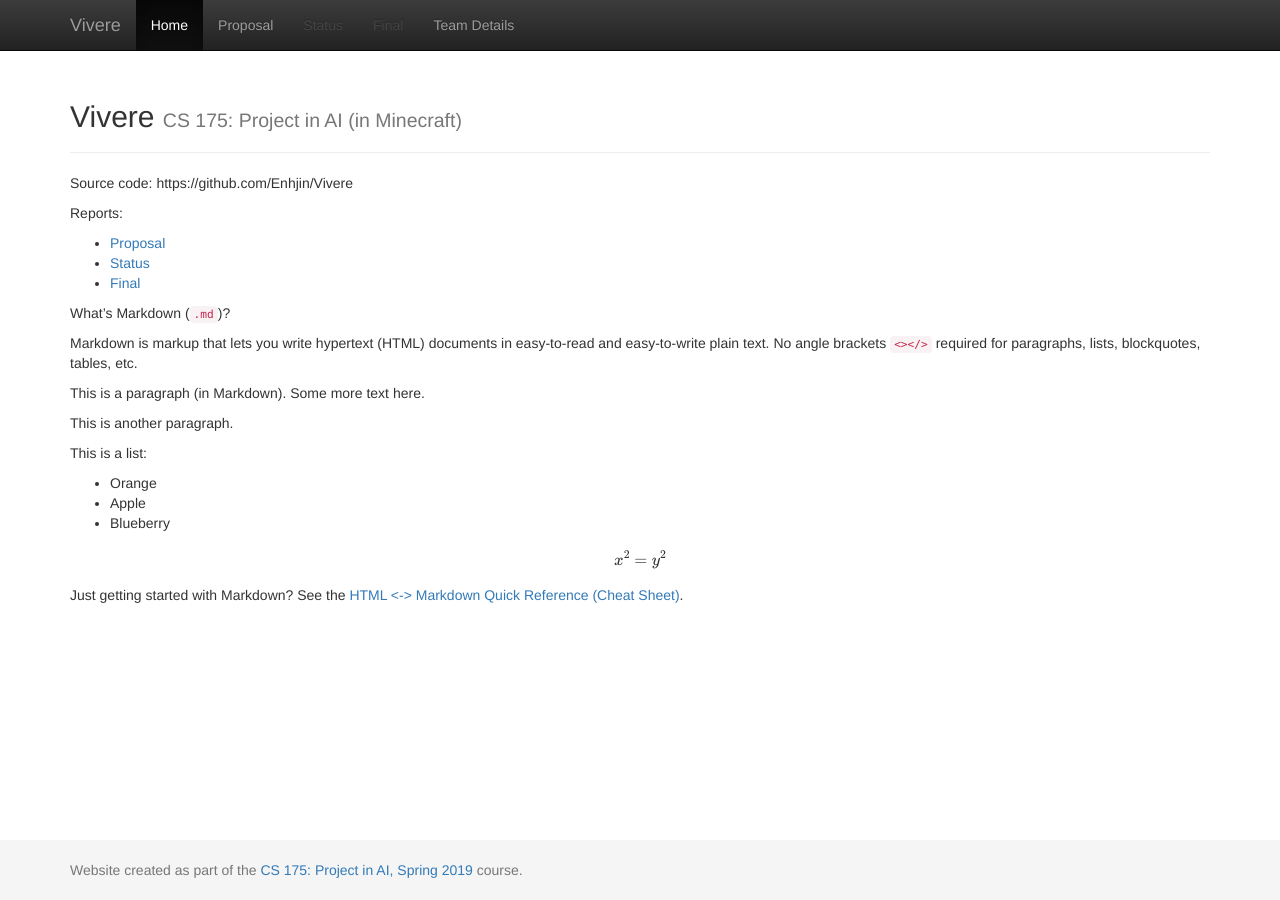
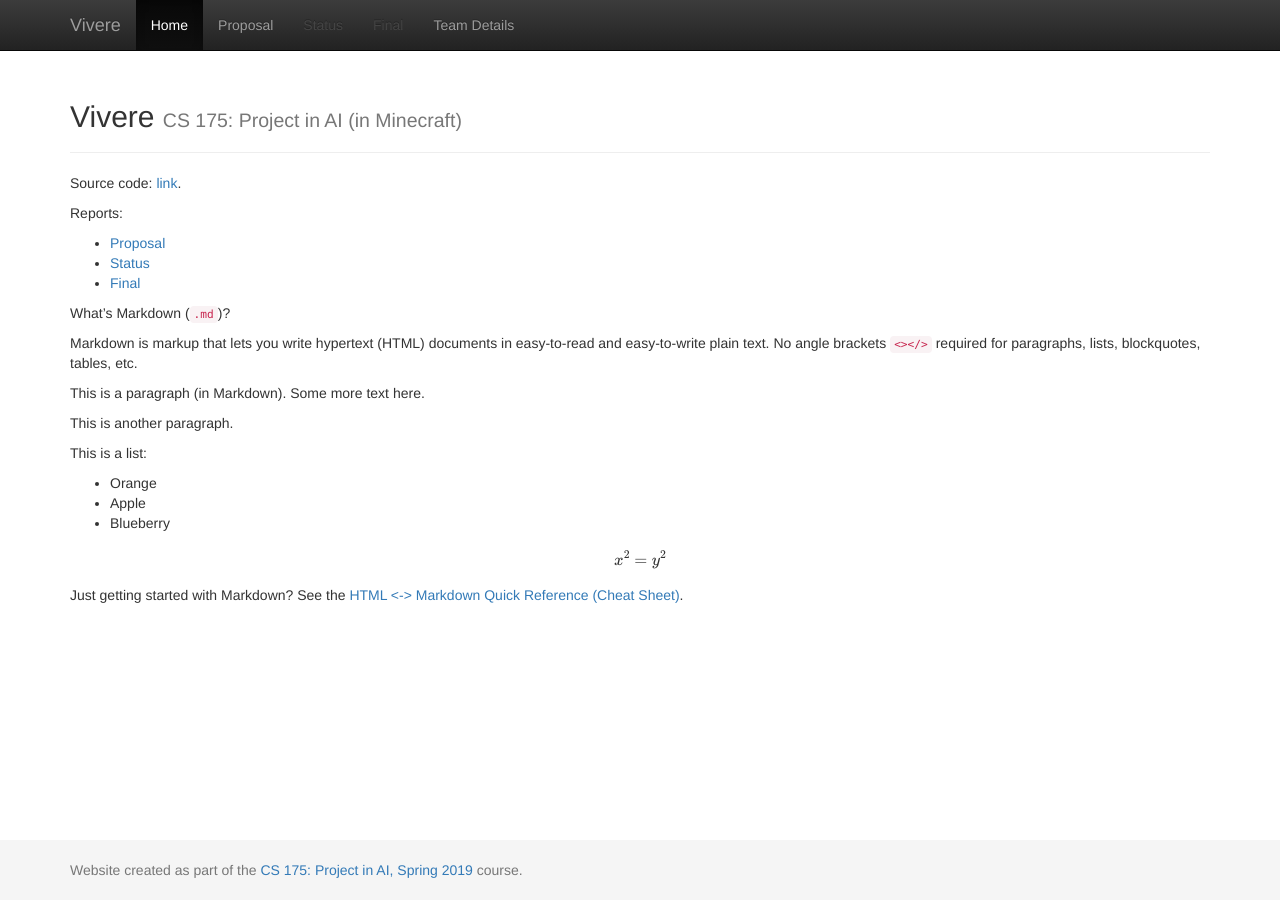
Before and after one commit to Enhjin/Vivere, a Jekyll site: the page built from docs/index.md, in a window 1280 px wide. Built offline with Jekyll 4.4.1, drawn with Linux system fonts in a browser that asks for light colours; formulas are drawn with MathJax 3.

Commit message:
Update index.md

```diff
--- a/docs/index.md
+++ b/docs/index.md
@@ -3,7 +3,7 @@ layout: default
 title:  Home
 ---
 
-Source code: https://github.com/Enhjin/Vivere
+Source code: [link](https://github.com/Enhjin/Vivere "Github repo").
 
 Reports:
 
```
